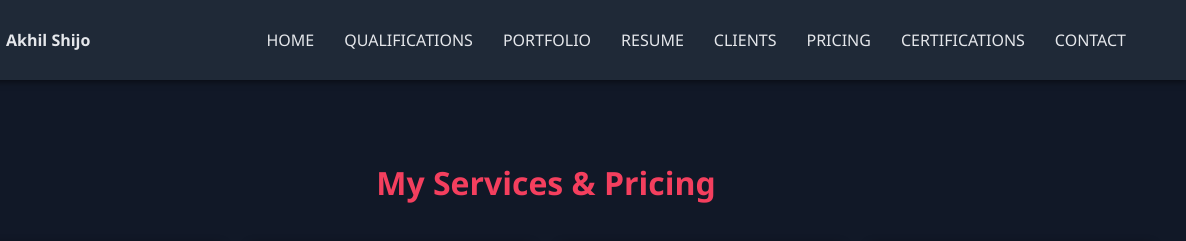
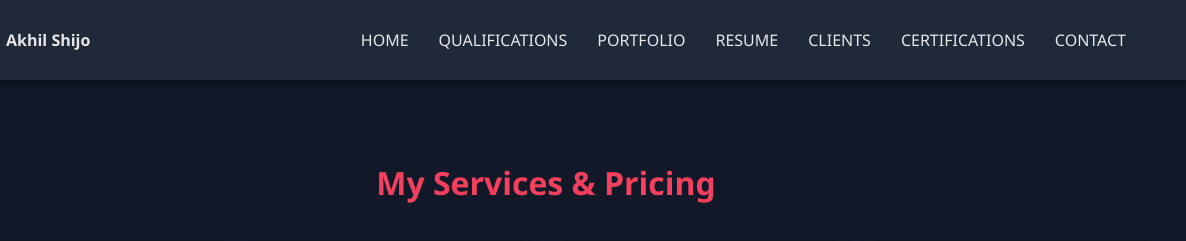
Before and after one commit to 14akhilshijo/akhilshijoinnov.site, a plain HTML site: page pricing.html in a window 1280 px wide. Shown: the top 241 px of the page, 94-1280 px from the left. Drawn offline with Linux system fonts and the light colour scheme.

Commit message:
Price freezing

```diff
--- a/pricing.html
+++ b/pricing.html
@@ -206,7 +206,7 @@
       <a href="http://akhil-portfolio-woad.vercel.app">PORTFOLIO</a>
       <a href="resume.html">RESUME</a>
       <a href="clients.html">CLIENTS</a>
-      <a href="pricing.html">PRICING</a>
+      <!-- a href="pricing.html">PRICING</a -->
       <a href="certificates.html">CERTIFICATIONS</a>
       <a href="contact.html">CONTACT</a>
 
```
